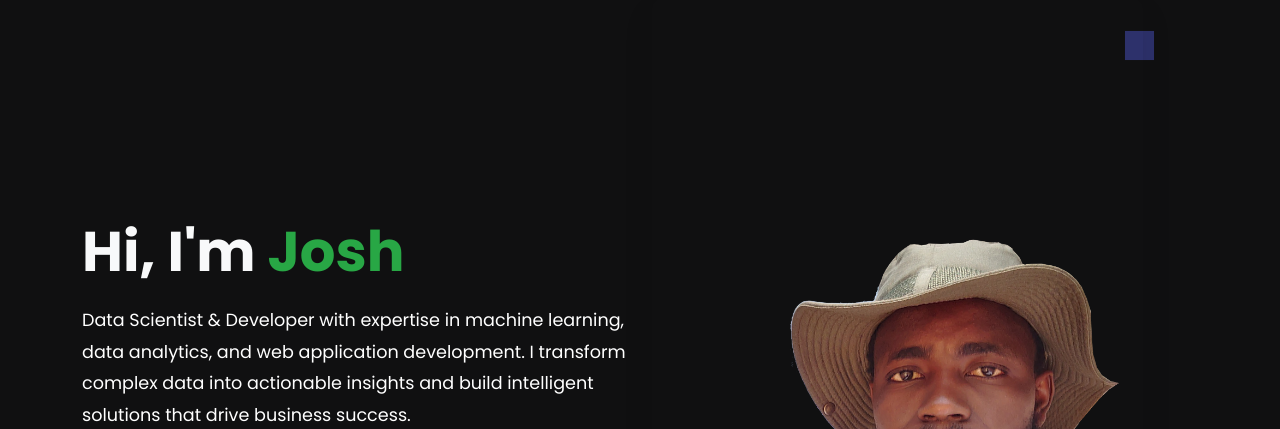
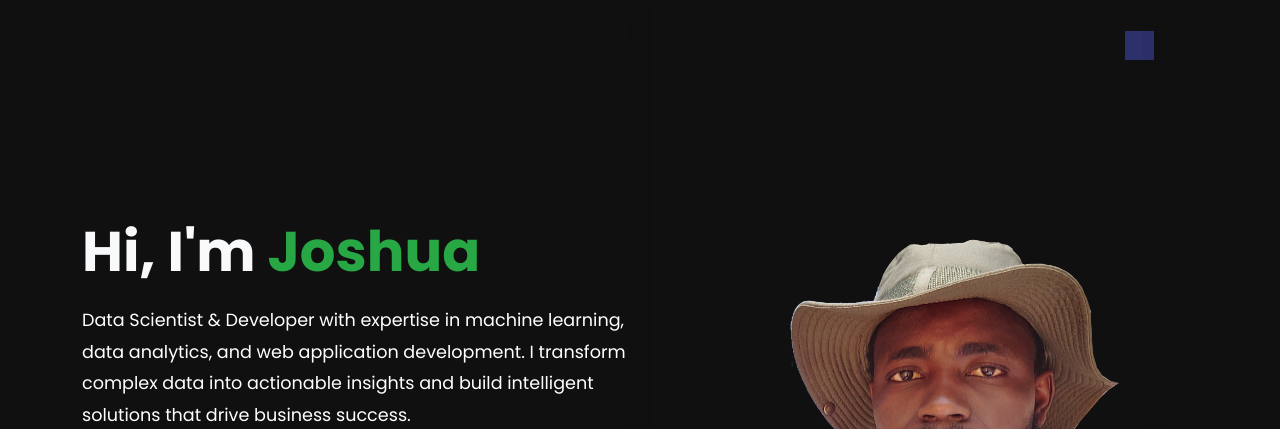
Before and after one commit to 200-4/Abooki, a Django app: page / in a window 1280 px wide. Shown: the part 203-632 px from the top of the page. Run offline with Django 5.2, Linux system fonts and the light colour scheme; data comes from the database, SQL or seed files in the repository; some libraries are stand-ins or nearby versions.

Commit message:
Update index.html

```diff
--- a/templates/aboo/index.html
+++ b/templates/aboo/index.html
@@ -9,7 +9,7 @@
             <div class="row align-items-center">
                 <div class="col-lg-6">
                     <div class="hero-content">
-                        <h1>Hi, I'm <span>Josh</span></h1>
+                        <h1>Hi, I'm <span>Joshua</span></h1>
                         <p>Data Scientist & Developer with expertise in machine learning, data analytics, and web application development. I transform complex data into actionable insights and build intelligent solutions that drive business success.</p>
 
 
```
